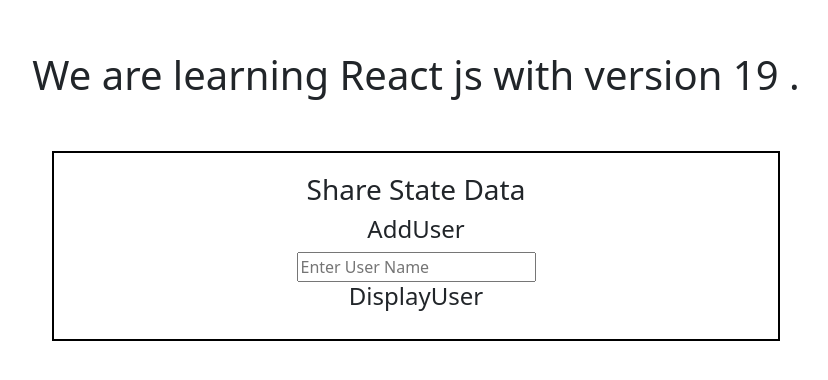
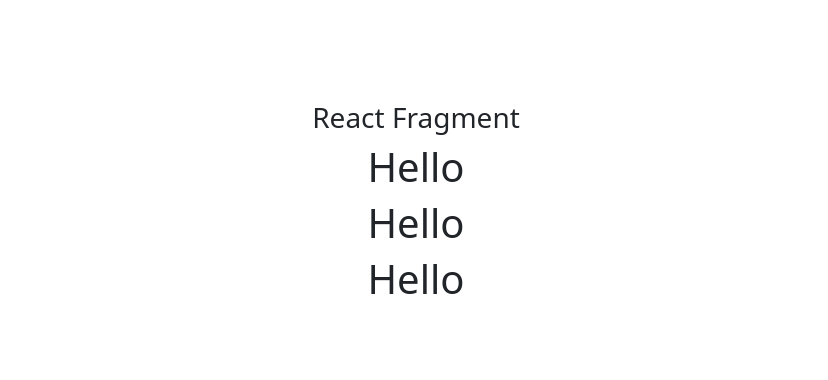
Before and after one commit to rlikhon/react-app-19, a React (Vite) app: page / in a window 1280 px wide. Shown: the part 194-574 px from the top of the page, without its empty margins (224-1052 px from the left). Built offline with nearby package versions, Linux system fonts and the light colour scheme.

Commit message:
react fragment

```diff
--- a/src/App.jsx
+++ b/src/App.jsx
@@ -1,35 +1,29 @@
-import { useState, useTransition } from "react";
 import Button from "react-bootstrap/Button";
 import "./App.css";
-import AddUser from "./AddUser";
-import DisplayUser from "./DisplayUser";
 
 function App() {
-  const [user, setUser] = useState("");
-  const [pending, startTransition] = useTransition();
-
-  const handleButton = () => {
-    console.log("Button Clicked");
-    startTransition(async () => {
-      await new Promise((resolve) => {
-        setTimeout(resolve, 3000);
-      });
-    });
-  };
   return (
     <>
-      <h1>We are learning React js with version 19 .</h1>
-
-      <br></br>
-      <div
-        style={{ border: "2px solid black", margin: "20px", padding: "20px" }}
-      >
-        <h3>Share State Data {user}</h3>
-        <AddUser setuser={setUser} />
-        <DisplayUser user={user} />
+      <header className="App-header">
+        <h3>React Fragment</h3>
+      </header>
+      <div className="App">
+        <Apple />
+        <Apple />
+        <Apple />
       </div>
     </>
   );
 }
 
 export default App;
+
+
+function Apple()
+{
+  return(
+    <>
+      <h1>Hello</h1>
+    </>
+  );
+}
```
